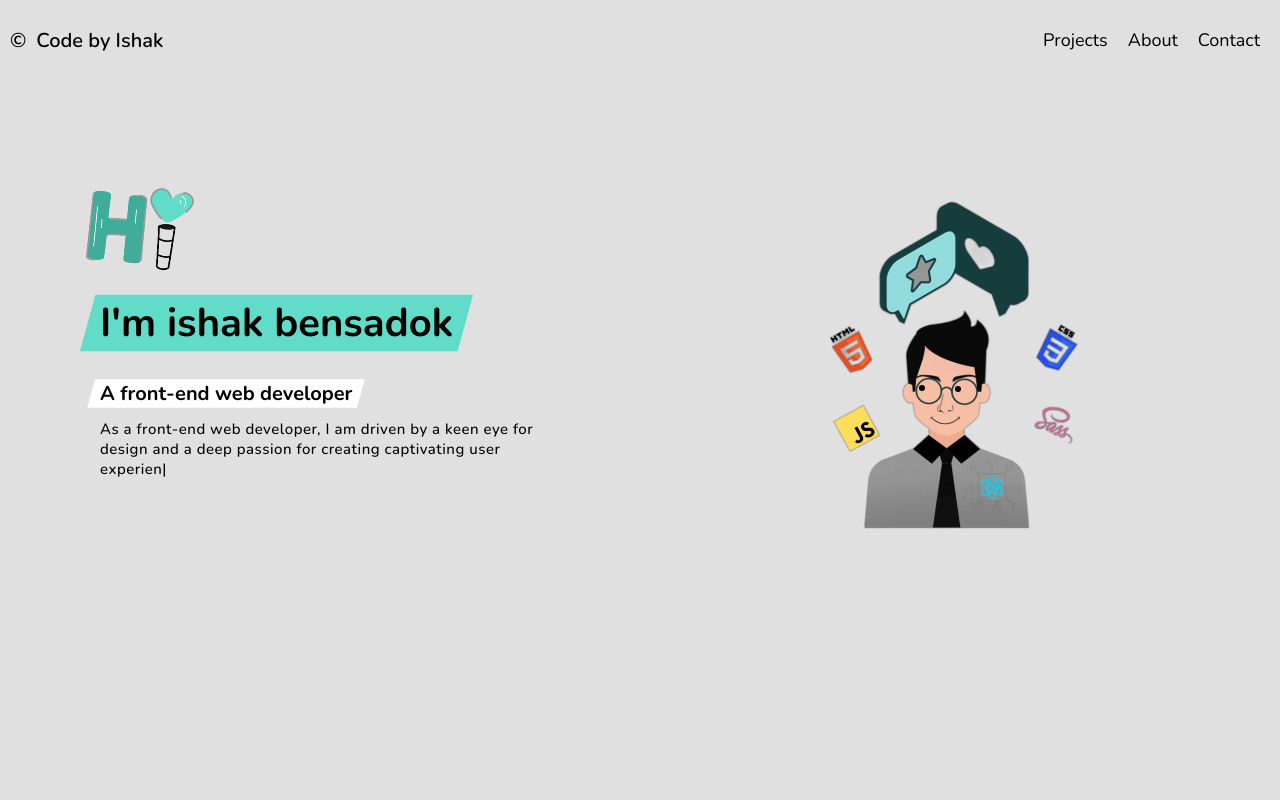
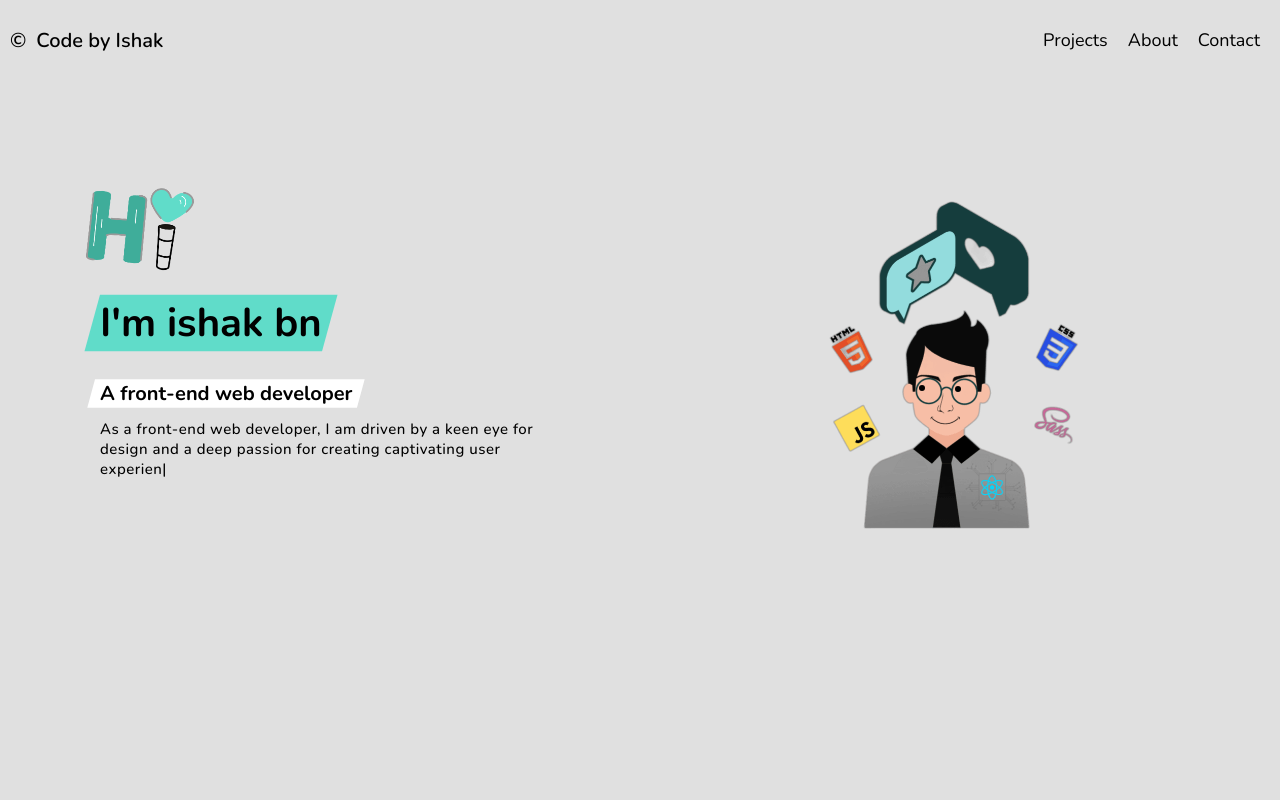
Before and after one commit to ishakbensadok/bensadokishak, a React (Create React App) app: page / in a window 1280 px wide. Shown: the top 800 px of the page. Built offline with nearby package versions, Linux system fonts and the light colour scheme.

Commit message:
Update hero.component.jsx

```diff
--- a/src/components/hero/hero.component.jsx
+++ b/src/components/hero/hero.component.jsx
@@ -20,7 +20,7 @@ const Hero = () => {
       <HeroContent>
         <img src={`${greetingPng}`} />
         <Title>
-          <MyName>I'm ishak bensadok</MyName>
+          <MyName>I'm ishak bn</MyName>
           <br />
           <Role> A front-end web developer</Role>
         </Title>
```
